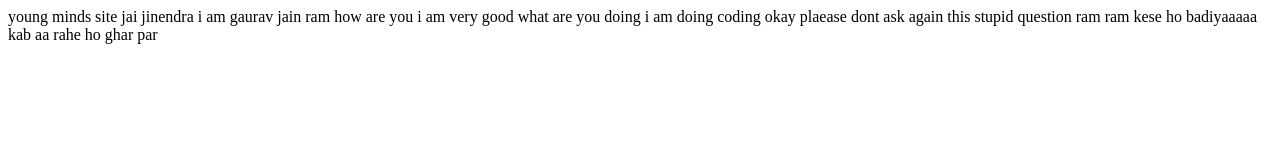
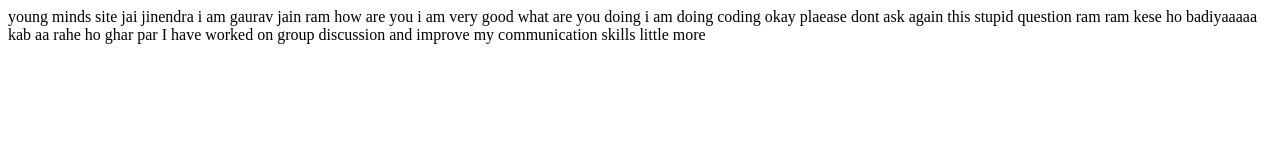
Before and after one commit to Gauravrakesh/youngminds.com, a plain HTML site: page index.html in a window 1280 px wide. Drawn offline with Linux system fonts and the light colour scheme.

Commit message:
update details of project

```diff
--- a/index.html
+++ b/index.html
@@ -19,5 +19,7 @@ ram ram
 kese ho
 badiyaaaaa
 kab aa rahe ho ghar par
+
+I have worked on group discussion and improve my communication skills little more
 </body>
 </html>
```
